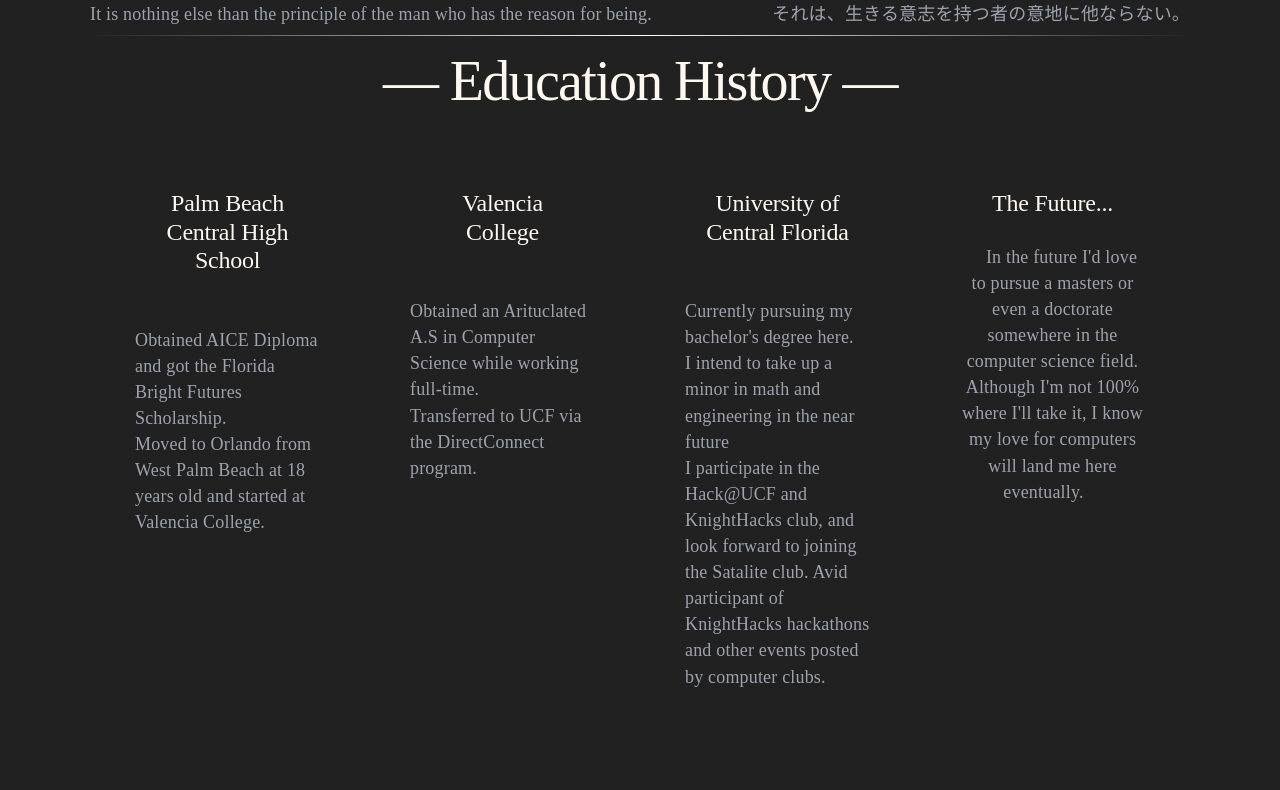
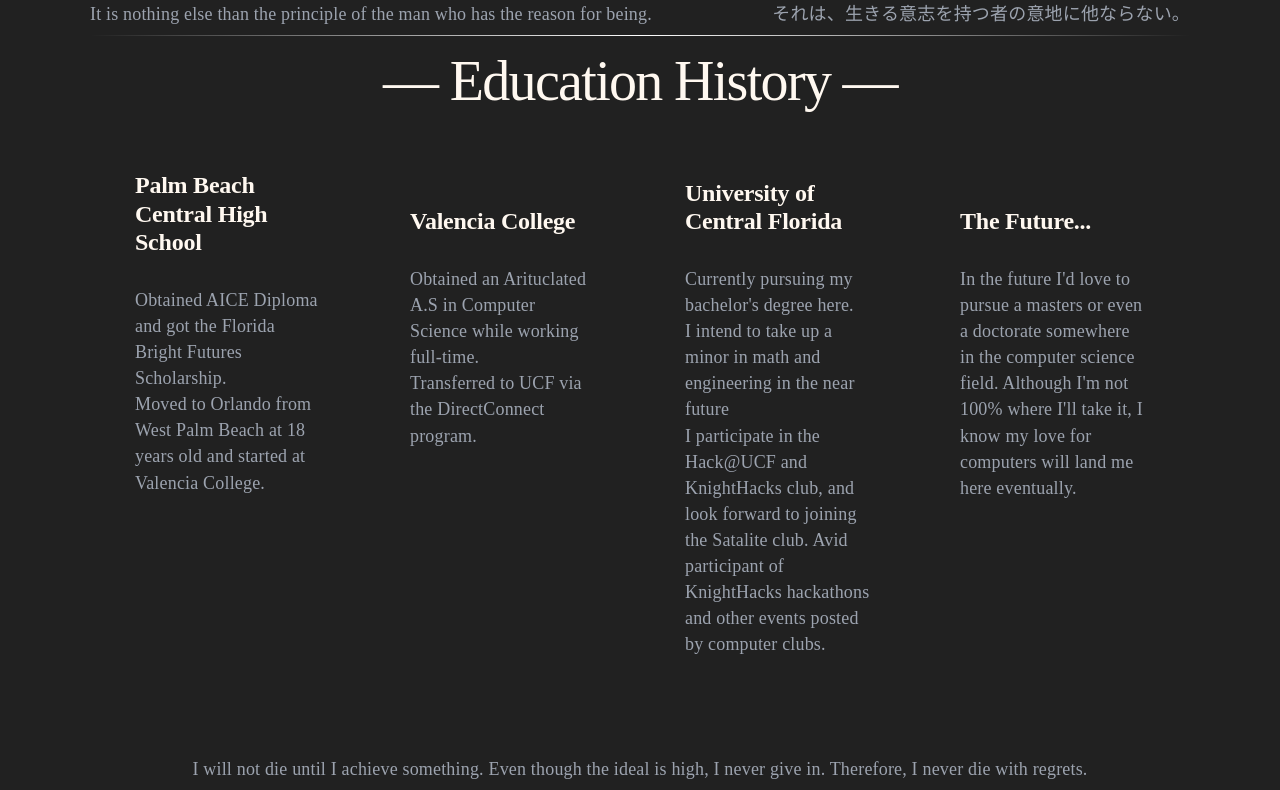
Before and after one commit to rydal05/portfolio-site, a React (Vite) app: page / in a window 1280 px wide. Shown: the part 850-1640 px from the top of the page. Built offline with nearby package versions, Linux system fonts and the light colour scheme.

Commit message:
textblocks all align to each other

```diff
--- a/src/components/TextBlock.jsx
+++ b/src/components/TextBlock.jsx
@@ -1,9 +1,11 @@
 export default function TextBlock({ title, children }) {
 	return (
 		<>
-			<div className="flex-1 flex-col items-start p-10 gap-5 bg-[#212121] hover:bg-[#303030">
-				<h2 className="p-4">{title}</h2>
-				<span className="text-left p-4">{children}</span>
+			<div className="flex-1 flex flex-col items-start p-10 gap-5 bg-[#212121] hover:bg-[#303030]">
+				<div className="min-h-[4rem] flex items-end w-full">
+					<h2 className="text-xl font-bold text-left">{title}</h2>
+				</div>
+				<div className="w-full text-left">{children}</div>
 			</div>
 		</>
 	);
```
